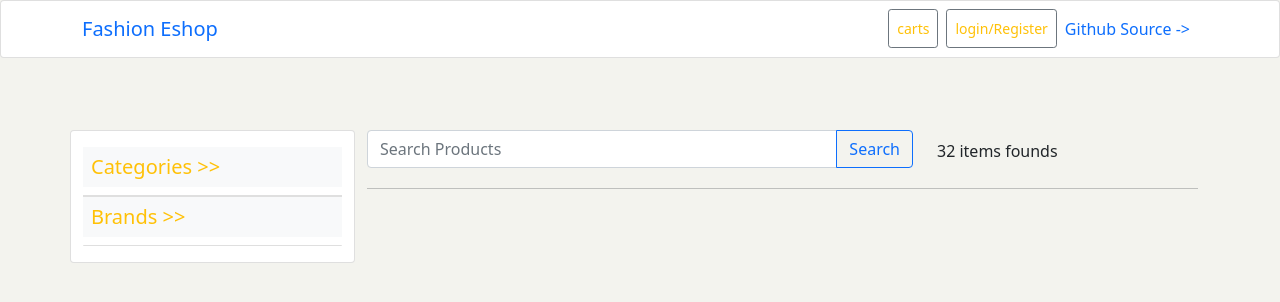
After one commit to sirjandrn25/fashion_eshop_backend, a Django app: template frontend/templates/home/products.html in a window 1280 px wide. The commit adds this page. Shown: the top 302 px of the page. Run offline with Django 4.2, Linux system fonts and the light colour scheme; the template is opened without the code that fills it, so the values that code supplies are empty; parts of the project's set-up code (start-up, migrations or seed data) failed here and were passed over.

Commit message:
search and category ui make

```diff
--- a/frontend/templates/base/layout.html
+++ b/frontend/templates/base/layout.html
@@ -20,14 +20,7 @@
               </button>
 
               <div class="collapse navbar-collapse" id="navbarSupportedContent">
-                <div class="navbar-nav ms-auto">
-                    <form>
-                        <div class="input-group">
-                            <input type="text" class="form-control" placeholder="search products" aria-label="Recipient's username" aria-describedby="button-addon2">
-                            <button class="btn btn-outline-secondary" type="button" id="button-addon2">search</button>
-                          </div>
-                      </form>
-                </div>
+
                 <ul class="navbar-nav ms-auto mb-2 mb-lg-0">
                   <li class="nav-item">
                     <a class="nav-link btn btn-outline-secondary btn-sm text-warning mx-2" aria-current="page" href="{% url 'cart' %}">carts</a>
--- /dev/null
+++ b/frontend/templates/home/products.html
@@ -0,0 +1,94 @@
+{% extends 'base/layout.html' %} {% block main_content %}
+<div class="container my-5 py-4">
+  <div class="row">
+    <div class="col-3 card py-3">
+
+        <a class="text-decoration-none h5 text-warning bg-light p-2" data-bs-toggle="collapse" href="#category_collapse" role="button" aria-expanded="false" aria-controls="category_collapse">
+            Categories >>
+          </a>
+
+            <ul class="list-group list-group-flush" id="category_collapse">
+
+                {% for fashion in fashions %}
+                    <li class="list-group-item list-group-item-action dropdown dropend">
+                        <a class="dropdown-toggle  d-flex justify-content-between  align-items-center text-decoration-none text-secondary" href="#" id="navbarDropdown" role="button" data-bs-toggle="dropdown" aria-expanded="false">
+                            <span>{{fashion.fashion_name}}</span>
+                          </a>
+                          <ul class="dropdown-menu p-2" aria-labelledby="navbarDropdown">
+                              {% for category in fashion.categories.all %}
+                              <li><a class="dropdown-item" href="#">{{category.category_name}}</a></li>
+                              {% endfor %}
+
+
+                          </ul>
+
+                    </li>
+
+
+                {% endfor %}
+
+
+            </ul>
+
+
+
+        <a class="text-decoration-none h5 text-warning bg-light p-2" data-bs-toggle="collapse" href="#brand_collapse" role="button" aria-expanded="false" aria-controls="brand_collapse">
+            Brands >>
+          </a>
+          <ul class="list-group list-group-flush" id="brand_collapse">
+            {% for brand in brands %}
+            <a href="#" class="list-group-item list-group-item-action d-flex justify-content-between">
+                <span>
+                    {{brand.brand_name}}
+                </span>
+                <span class="badge bg-secondary rounded-pill">14</span>
+            </a>
+            {% endfor %}
+          </ul>
+
+
+
+    </div>
+    <div class="col-9">
+        <div class="row d-flex align-items-center">
+
+            <div class="col-lg-8">
+                <form action="">
+                    <div class="input-group mb-1">
+                        <input type="text" class="form-control" placeholder="Search Products" aria-label="Recipient's username" aria-describedby="button-addon2">
+                        <button class="btn btn-outline-primary" type="button">Search</button>
+                      </div>
+                </form>
+
+            </div>
+            <div class="col-lg-4">
+                32 items founds
+            </div>
+        </div>
+        <hr>
+
+      <div class="row my-2">
+        {% for product in products %}
+        <div class="col-4 mb-3">
+            <div class="card" style="width: 18rem; height: 350px">
+              <div style="max-height: 250px; object-fit: cover; overflow: hidden">
+                <img src="{{ product.thumbnail.url }}" class="img-fluid" alt="..." />
+              </div>
+
+              <div class="card-body">
+                <h5 class="card-title text-title text-secondary">{{product.title}}</h5>
+                <div class="card-text">
+                  <p class="d-block text-secondary">Price : Rs. {{product.price}}</p>
+                </div>
+              </div>
+              <div class="card-footer">
+                <a href="{% url  'product_detail' product.title %}" class="btn btn-outline-warning btn-sm">view card</a>
+              </div>
+            </div>
+          </div>
+        {% endfor %}
+      </div>
+    </div>
+  </div>
+</div>
+{% endblock main_content %}
--- a/frontend/urls.py
+++ b/frontend/urls.py
@@ -6,6 +6,7 @@ from frontend.views.checkout import CheckoutView
 from frontend.views.order import OrderView
 from .views.home import *
 from .views.user_auth import *
+from .views.products import *
 
 
 urlpatterns = [
@@ -13,7 +14,8 @@ urlpatterns = [
     path("user_login/",login_view,name="user_login"),
     path("user_register/",userRegisterView,name="user_register"),
     path("user_logout/",userLogout,name="user_logout"),
-    path("product/<str:product_title>/",product_detail,name="product_detail"),
+    path("products/",ProductView.as_view(),name="products"),
+    path("products/<str:product_title>/",product_detail,name="product_detail"),
     path("product_size_stock/",product_size_stock,name="product_size_stock"),
     path("cart/",cartView,name="cart"),
     path("checkout/",CheckoutView.as_view(),name="checkout"),
--- a/frontend/views/checkout.py
+++ b/frontend/views/checkout.py
@@ -1,6 +1,6 @@
 
 
-from django.shortcuts import render
+from django.shortcuts import render,redirect
 from frontend.decorators import custom_login_required,IsAnyItemInCart
 from frontend.forms.checkout import CheckoutForm
 from django.views import View
@@ -59,13 +59,11 @@ class CheckoutView(View):
                 except Exception as e:
                     print(e)
 
-
-
-
             order = Order(firstName=firstName,lastName=lastName,contact_no=contact_no,payment_way=payment_way,user=request.user,address=delivery_address)
 
             order.save()
             Order.save_cart_items(order,request)
+            return redirect('order')
             # print(firstName,lastName,city,contact_no,payment_way,address,street,provinance_no,zip_code,save_delivery_address)
 
 
--- a/store/models/product_utilities.py
+++ b/store/models/product_utilities.py
@@ -13,7 +13,7 @@ class Fashion(models.Model):
 
 class Category(models.Model):
     category_name = models.CharField(max_length=120)
-    fashion = models.ForeignKey(Fashion,on_delete=models.CASCADE)
+    fashion = models.ForeignKey(Fashion,on_delete=models.CASCADE,related_name="categories")
 
     def __str__(self):
         return self.category_name
```
Also changed, not shown: frontend/templates/home/index.html (+25 -8 lines), frontend/views/products.py (added, +19 -0 lines).
